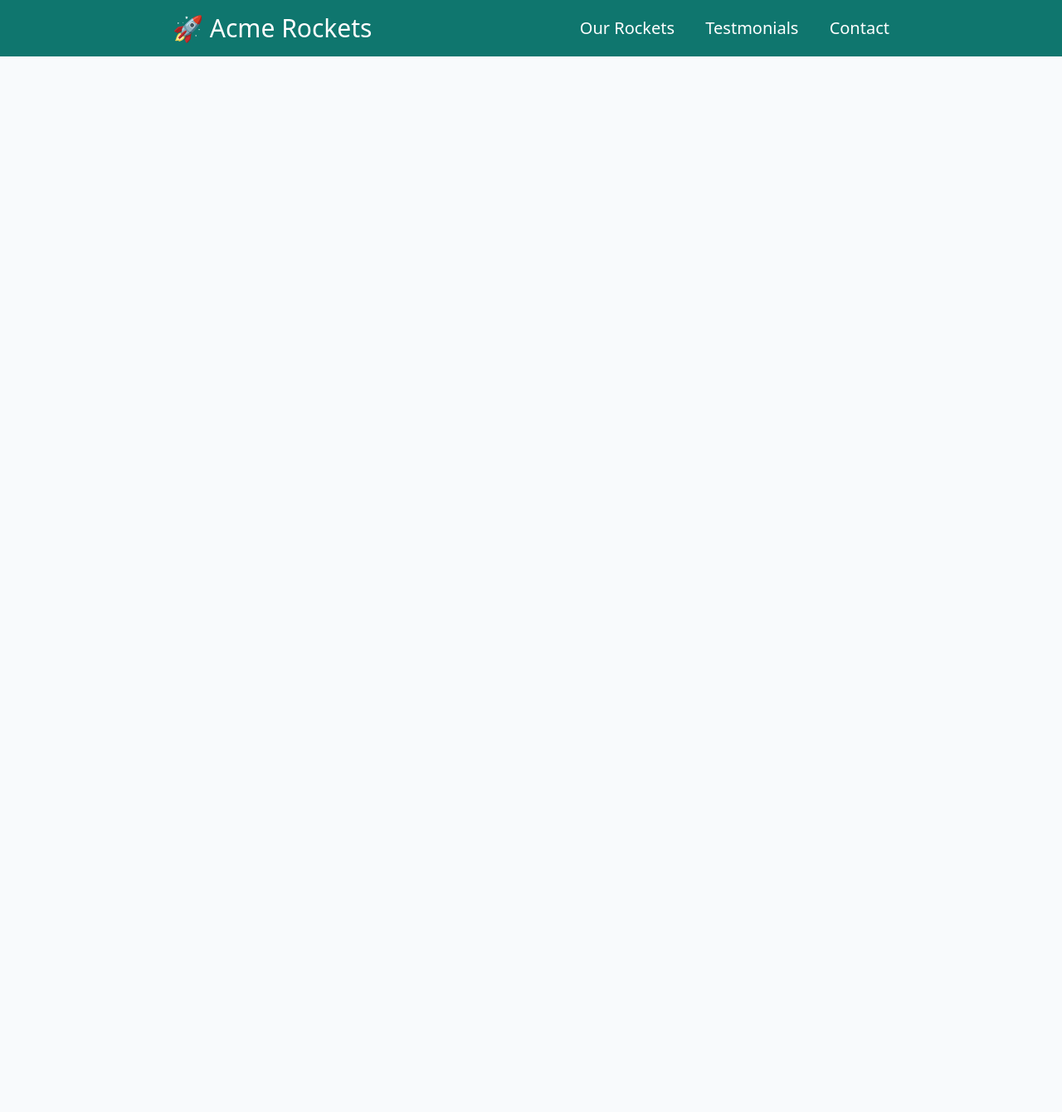
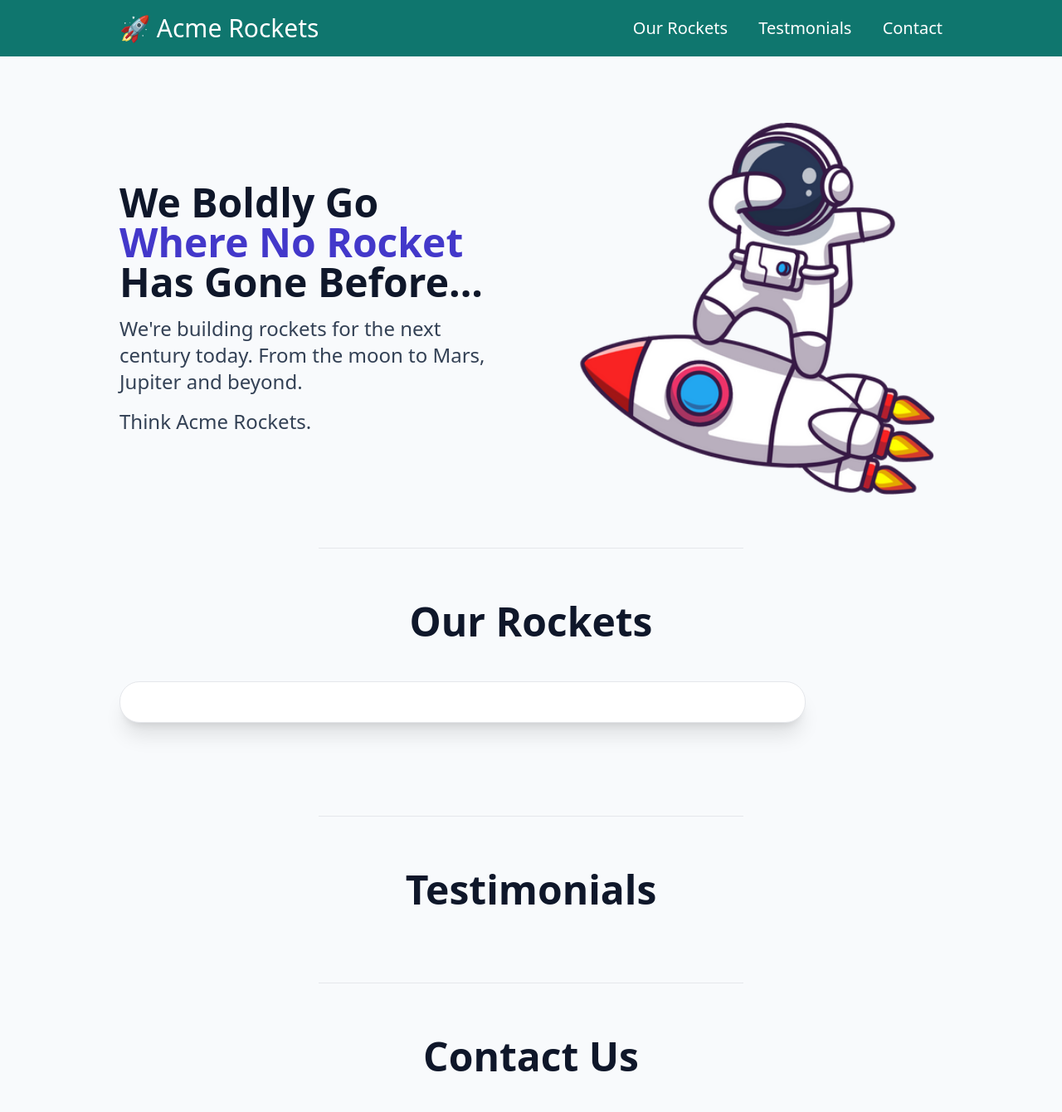
Before and after one commit to poncardasm/learn-tailwind-css, a website: page tutorials/dave-gray-yt/html/02_build-website.html in a window 1280 px wide. Shown: the whole page at 83% size. Before the commit the page ends 800 px from the top, so only its background shows below. Drawn offline with Linux system fonts and the light colour scheme.

Commit message:
Add testimonial section

```diff
--- a/tutorials/dave-gray-yt/html/02_build-website.html
+++ b/tutorials/dave-gray-yt/html/02_build-website.html
@@ -10,7 +10,9 @@
 
   <body class="min-h-screen bg-slate-50 dark:bg-black dark:text-white">
     <header class="sticky top-0 z-10 bg-teal-700 text-white">
-      <section class="mx-auto flex max-w-4xl items-center justify-between p-4">
+      <section
+        class="mx-auto mb-16 flex max-w-5xl items-center justify-between p-4"
+      >
         <h1 class="text-3xl font-medium">
           <a href="#hero">🚀 Acme Rockets</a>
         </h1>
@@ -29,5 +31,80 @@
         </div>
       </section>
     </header>
+    <main class="mx-auto max-w-5xl">
+      <section
+        id="hero"
+        class="mb-12 flex flex-col-reverse items-center justify-center gap-24 p-4 md:flex-row"
+      >
+        <article class="md:w-1/2">
+          <h2
+            class="max-w-lg text-center text-4xl font-semibold text-slate-900 md:text-left md:text-5xl dark:text-white"
+          >
+            We Boldly Go
+            <span class="text-indigo-700 dark:text-indigo-300">
+              Where No Rocket
+            </span>
+            Has Gone Before...
+          </h2>
+          <p
+            class="mt-4 max-w-md text-center text-2xl text-slate-700 md:text-left dark:text-slate-400"
+          >
+            We're building rockets for the next century today. From the moon to
+            Mars, Jupiter and beyond.
+          </p>
+
+          <p
+            class="mt-4 max-w-md text-center text-2xl text-slate-700 md:text-left dark:text-slate-400"
+          >
+            Think Acme Rockets.
+          </p>
+        </article>
+
+        <img
+          src="../img/rocketdab.png"
+          alt="Rocket Dab"
+          srcset=""
+          class="sm:w-1/2"
+        />
+      </section>
+
+      <hr class="mx-auto w-1/2 bg-black dark:bg-white" />
+
+      <section id="rockets" class="my-12 p-4">
+        <h2
+          class="mb-6 text-center text-4xl font-bold text-slate-900 md:text-5xl dark:text-white"
+        >
+          Our Rockets
+        </h2>
+
+        <ul
+          class="mx-auto my-12 flex list-none flex-col items-center gap-8 md:flex-row"
+        >
+          <li
+            class="border-solid-slate-900 flex w-2/3 flex-col items-center rounded-3xl border border-solid bg-white px-2 py-6 shadow-xl sm:w-5/6 dark:border-gray-100"
+          ></li>
+        </ul>
+      </section>
+
+      <hr class="mx-auto w-1/2 bg-black dark:bg-white" />
+
+      <section id="testimonials" class="my-12 p-4">
+        <h2
+          class="mb-6 text-center text-4xl font-bold text-slate-900 md:text-5xl dark:text-white"
+        >
+          Testimonials
+        </h2>
+      </section>
+
+      <hr class="mx-auto w-1/2 bg-black dark:bg-white" />
+
+      <section id="contact" class="my-12 p-4">
+        <h2
+          class="mb-6 text-center text-4xl font-bold text-slate-900 md:text-5xl dark:text-white"
+        >
+          Contact Us
+        </h2>
+      </section>
+    </main>
   </body>
 </html>
```
Also changed, not shown: tutorials/dave-gray-yt/css/02_build-website.css.
